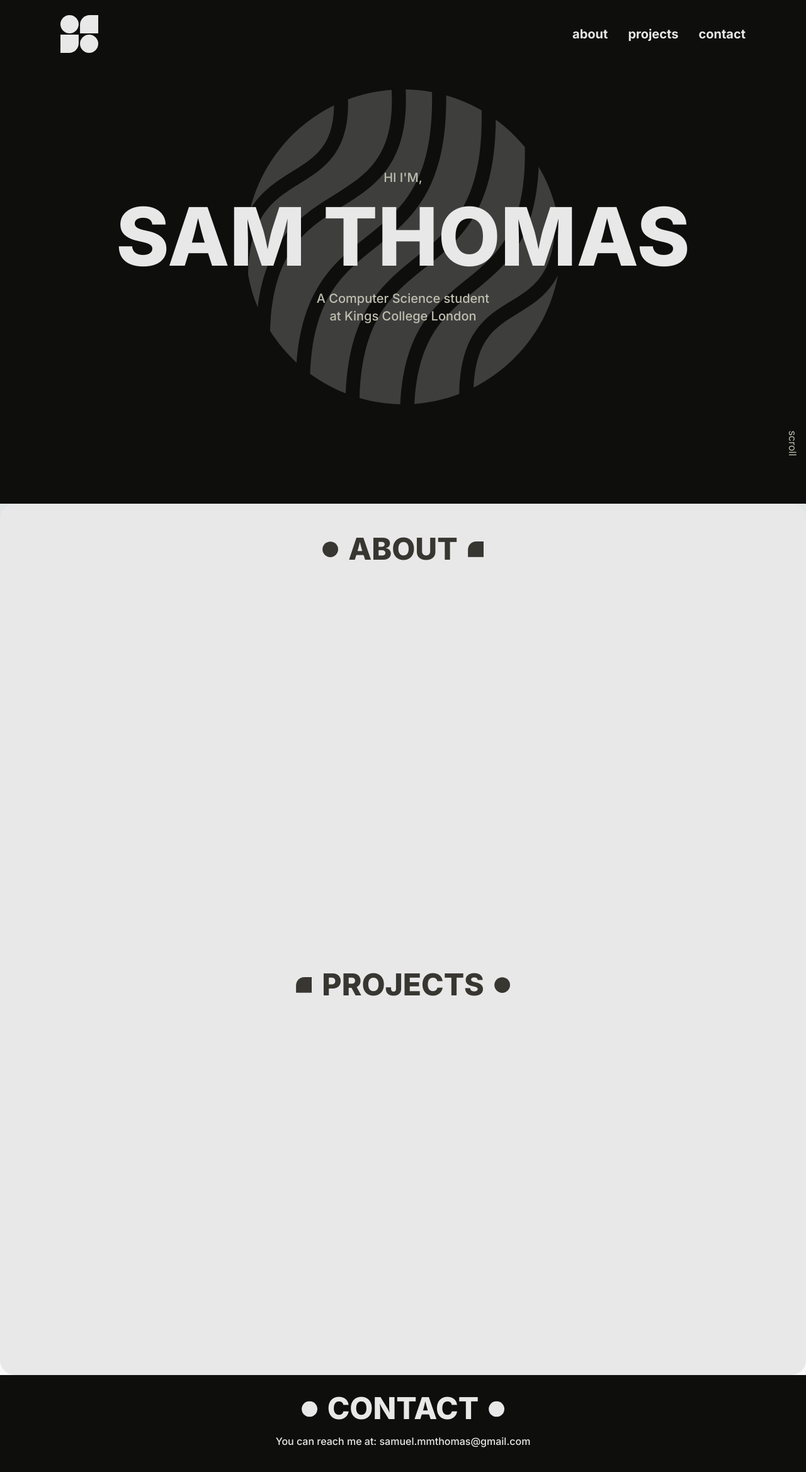
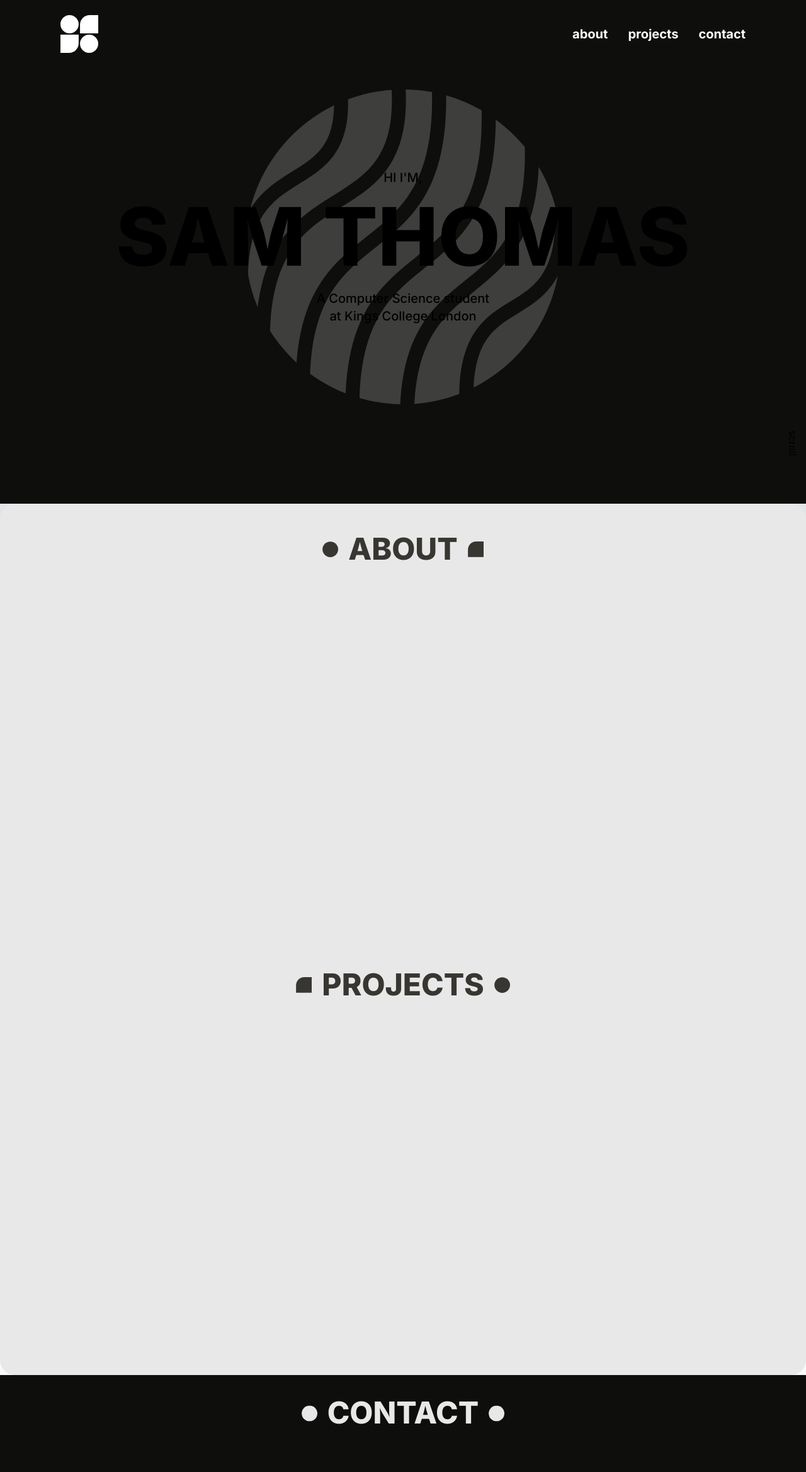
Before and after one commit to sam-uel-thomas/portfolio-site, a Next.js app: page / in a window 1280 px wide. Shown: the top 2338 px of the page at 63% size. Built offline with nearby package versions, Linux system fonts and the light colour scheme.

Commit message:
Revert "style: update colours across site to be more cohesive"
This reverts commit f3387001ad866b6353d291ca04b77e0f237f4f2f.

```diff
--- a/app/components/Contact.jsx
+++ b/app/components/Contact.jsx
@@ -23,15 +23,10 @@ const Contact = () => {
     }, []);
 
     return (
-        <div ref={contactRef} className='text-[#E8E8E8] font-sans flex flex-col justify-center items-center'>
-            <div className="flex flex-row justify-center items-center pt-12">
-                <CircIcon fill="text-[#E8E8E8]" size={25} />
-                <div className="text-5xl text-center font-extrabold mx-4">CONTACT</div>
-                <CircIcon fill="text-[#E8E8E8]" size={25} />
-            </div>
-            <div className='font-medium pt-4'>
-                You can reach me at: samuel.mmthomas@gmail.com
-            </div>
+        <div ref={contactRef} className="flex flex-row justify-center items-center pt-12">
+            <CircIcon fill="text-[#E8E8E8]" size={25} />
+            <div className="text-[#E8E8E8] font-sans text-5xl text-center font-extrabold mx-4">CONTACT</div>
+            <CircIcon fill="text-[#E8E8E8]" size={25} />
         </div>
     )
 }
--- a/app/components/HeroSection.jsx
+++ b/app/components/HeroSection.jsx
@@ -35,7 +35,7 @@ const HeroSection = () => {
             <div className='z-10 flex flex-col'>
                 <div>
                     <div className="font-medium text-xl">HI I'M,</div>
-                    <div className="text-[#E8E8E8] font-extrabold my-4 text-7xl sm:text-8xl md:text-9xl">SAM THOMAS</div>
+                    <div className="font-extrabold my-4 text-7xl sm:text-8xl md:text-9xl">SAM THOMAS</div>
                     <div className="text-xl mt-5 font-medium">A Computer Science student</div>
                     <div className="text-xl font-medium">at Kings College London</div>
                 </div>
--- a/app/components/NavbarItem.jsx
+++ b/app/components/NavbarItem.jsx
@@ -2,8 +2,8 @@ import Link from "next/link"
 
 const NavbarItem = ({ href, title }) => {
     return (
-        <Link href={href} className='group block font-sans font-bold py-2 pl-3 pr-4 text-[#E8E8E8] sm:text-xl rounded md:p-0'>
-            <span className="bg-bottom bg-gradient-to-r from-[#E8E8E8] to-[#E8E8E8] bg-[length:0%_2px] bg-no-repeat group-hover:bg-[length:100%_2px] transition-all duration-500 ease-out pb-1">
+        <Link href={href} className='group block font-sans font-bold py-2 pl-3 pr-4 text-white sm:text-xl rounded md:p-0'>
+            <span className="bg-bottom bg-gradient-to-r from-white to-white bg-[length:0%_2px] bg-no-repeat group-hover:bg-[length:100%_2px] transition-all duration-500 ease-out pb-1">
                 {title}
             </span>
         </Link>
--- a/app/page.js
+++ b/app/page.js
@@ -48,8 +48,8 @@ export default function Home() {
     return (
         <>
             <Navbar />
-            <main className="flex flex-col scroll-behavior[smooth] backdrop-filter-grain">
-                <section ref={landingRef} id="landing" className="section bg-[#0E0E0C] text-[#BFBFB0]" style={{ minHeight: `calc(100vh - ${navbarHeight}px)` }}>
+            <main className="flex flex-col scroll-behavior[smooth]">
+                <section ref={landingRef} id="landing" className="section bg-[#0E0E0C]" style={{ minHeight: `calc(100vh - ${navbarHeight}px)` }}>
                     <HeroSection />
                     <ScrollTag />
                 </section>
```
Also changed, not shown: public/Images/Icon.svg.
